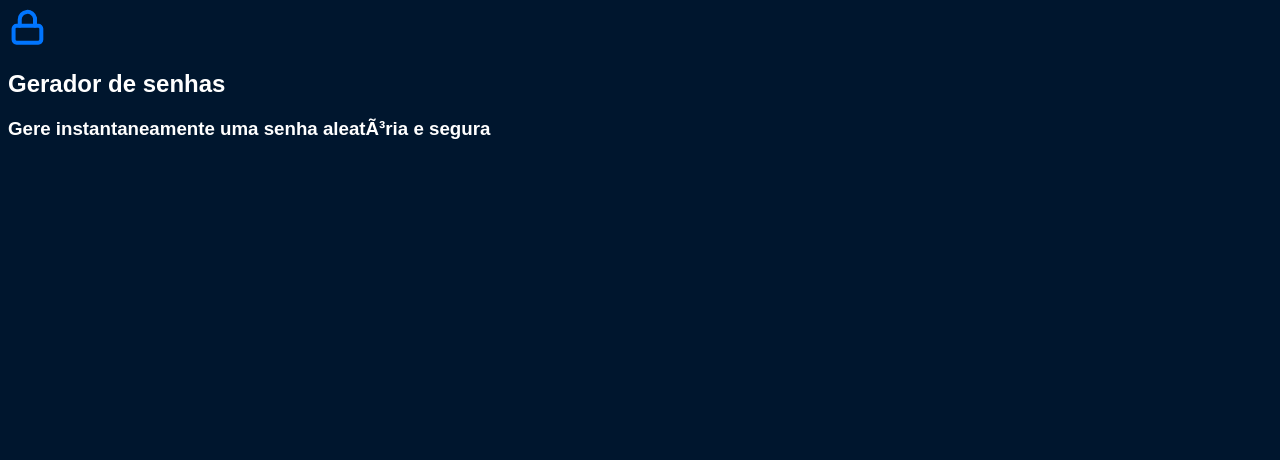
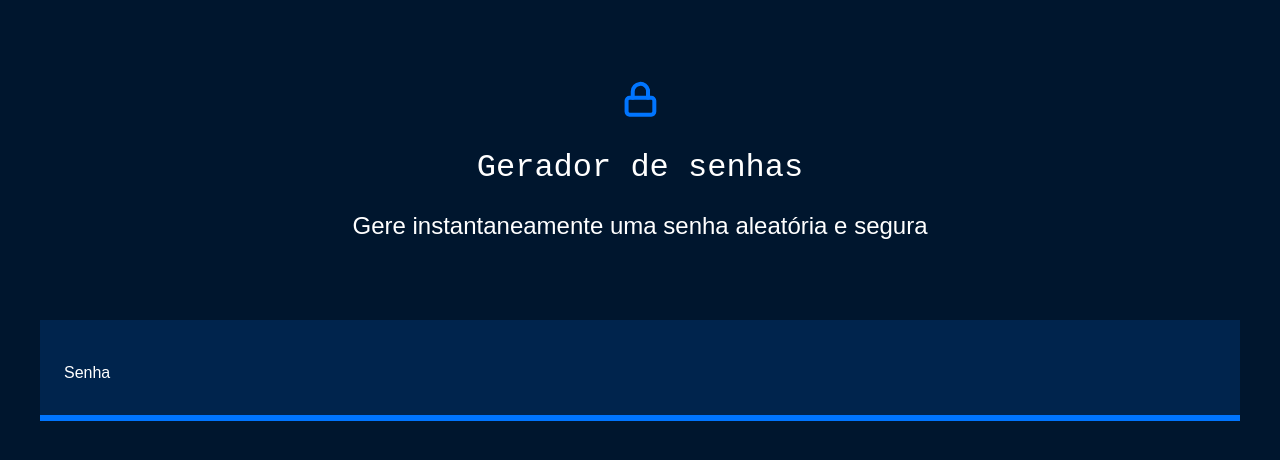
Before and after one commit to BrunoGuerrien/Programa-o---Senhas, a plain HTML site: page index.html in a window 1280 px wide. Drawn offline with Linux system fonts and the light colour scheme; a web font is replaced by a local one.

Commit message:
Finalização do campo de senha

```diff
--- a/index.html
+++ b/index.html
@@ -1,19 +1,24 @@
 <!DOCTYPE html>
-<html lang=”en”>
+<html lang="pt-br">
 <head>
-<meta charset=”UTF-8”>
-<meta name=”viewport” content=”width=device-width, initial
+<meta charset="UTF-8">
+<meta name="viewport" content="width=device-width", initial
 scale=1.0”>
 <title>Document</title>
 <link rel="stylesheet" href="style.css">
 </head>
 <body>
+    <section class="conteudo">
+    <div class="conteudo-titulo">
     <img src="unlock.svg" alt="cadeado fechado">
     <h2 class="titulo-principal">Gerador de senhas</h2>
     <h3 class="titulo-secundario">Gere instantaneamente uma senha
     aleatória e segura</h3>
+    </div>
+    <div class="conteudo-senha">
+    <label for="senha">Senha</label>
+    <input name="senha" type="text" id="campo-senha">
+    </div>
+    </section>
     </body>
-
-<body>
-</body>
 </html>
--- a/style.css
+++ b/style.css
@@ -1,4 +1,8 @@
 @import url(‘https://fonts.googleapis.com/css2?family=Roboto&family=Roboto+Mono&display=swap’);
+
+*{
+    font-weight: 400;
+}
 
 :root{
     --branco: white;
@@ -9,8 +13,48 @@
     --roboto: ‘Roboto’, sans-serif;
     --roboto-mono: ‘Roboto Mono’, monospace;
     }
+
 body{
     color: var(--branco);
     background-color: var(--cor-de-fundo);
     font-family: var(--roboto);
     }
+
+.titulo-principal{
+    font-family: var(--roboto-mono);
+    font-size: 32px;
+}
+
+.titulo-secundario{
+    font-size: 24px;
+    font-weight: 400;
+}
+
+.conteudo-titulo{
+    text-align: center;
+    margin-top: 80px;
+}
+
+.conteudo-senha{
+    background-color: var(--fundo-senha);
+    margin-top: 80px;
+    padding: 24px;
+    border-bottom: 6px solid var(--borda);
+}
+
+#campo-senha{
+    background-color: var(--fundo-senha);
+    border: none;
+    color: var(--branco);
+    font-family: var(--roboto-mono);
+    font-size: 40px;
+}
+
+#campo-senha:focus{
+    outline: none;
+}
+
+.conteudo{
+    max-width: 1200px;
+    margin: 0 auto;
+}
```
